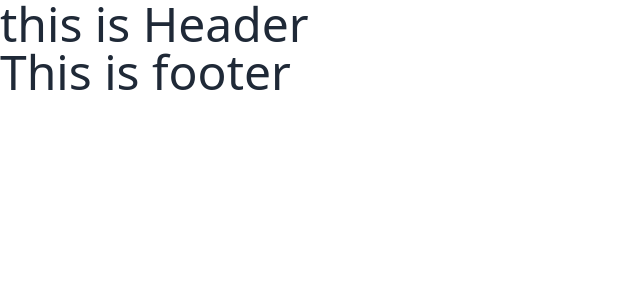
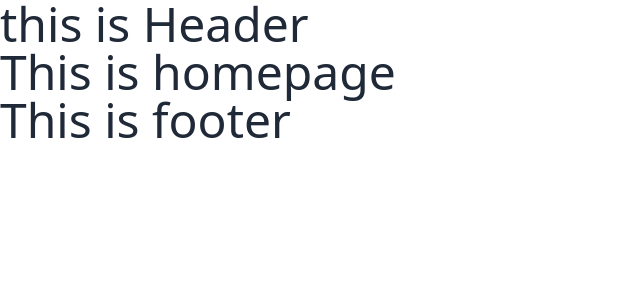
Before and after one commit to sajibsaifullah/toy-marketplace-client, a React (Vite) app: page / in a window 1280 px wide. Shown: the top 300 px of the page, without its empty margins (0-640 px from the left). Built offline with nearby package versions, Linux system fonts and the light colour scheme.

Commit message:
home component added

```diff
--- /dev/null
+++ b/src/pages/Home/Home.jsx
@@ -0,0 +1,11 @@
+
+
+const Home = () => {
+    return (
+        <div>
+            <h2 className="text-5xl">This is homepage</h2>
+        </div>
+    );
+};
+
+export default Home;
```
Also changed, not shown: src/Routes/Routes.jsx (+7 -0 lines).
